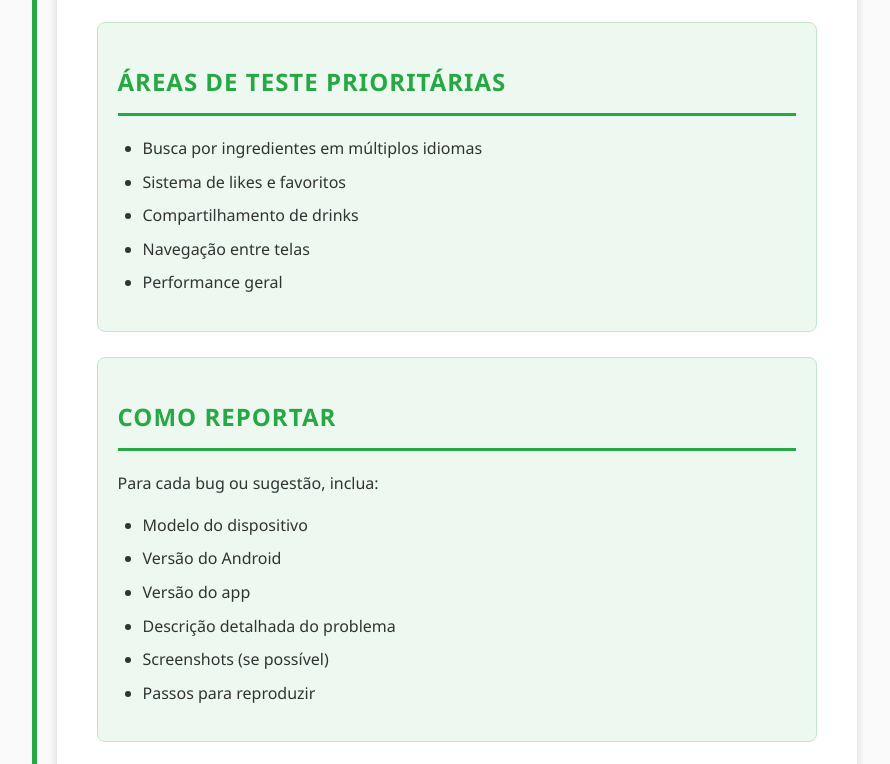
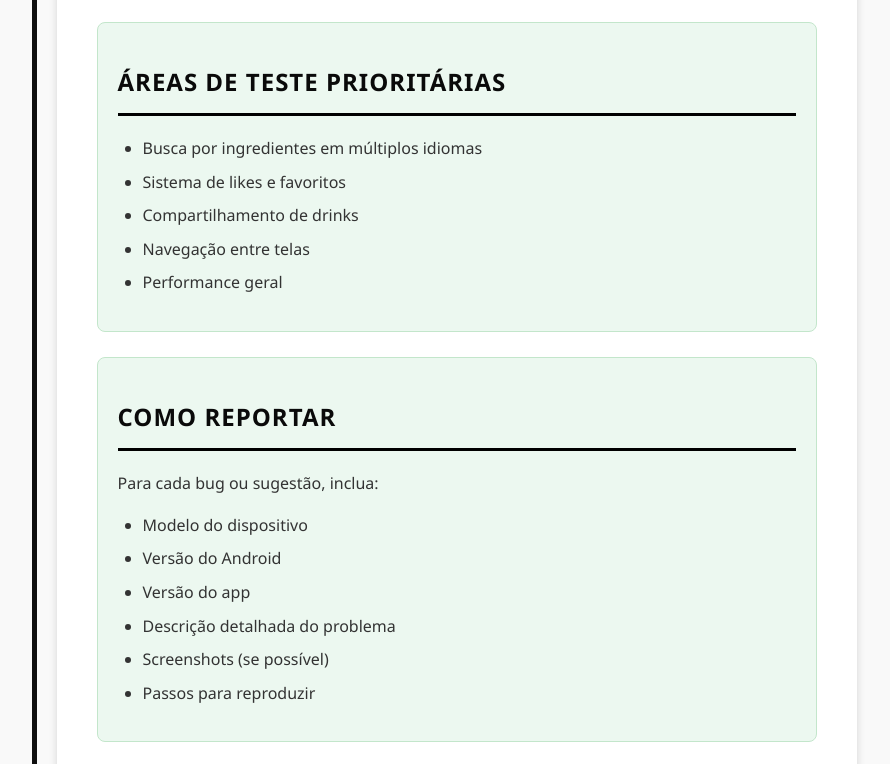
Before and after one commit to union-dev-br/Static-page, a plain HTML site: page testesappNetDrinks.html in a window 1280 px wide. Shown: the part 151-915 px from the top of the page, without its empty margins (186-1076 px from the left). Drawn offline with Linux system fonts and the light colour scheme.

Commit message:
atualiza cores de bordas e títulos na página de testes

```diff
--- a/testesappNetDrinks.html
+++ b/testesappNetDrinks.html
@@ -15,7 +15,7 @@
             padding: 20px;
             background-color: #f9f9f9;
             color: #333;
-            border-left: 5px solid #28a745;
+            border-left: 5px solid #0f0f0f;
         }
 
         .container {
@@ -31,8 +31,8 @@
         }
 
         h1, h2 {
-            color: #28a745;
-            border-bottom: 3px solid #28a745;
+            color: #0a0a0a;
+            border-bottom: 3px solid #000000;
             padding-bottom: 12px;
             margin-bottom: 20px;
             text-transform: uppercase;
```
